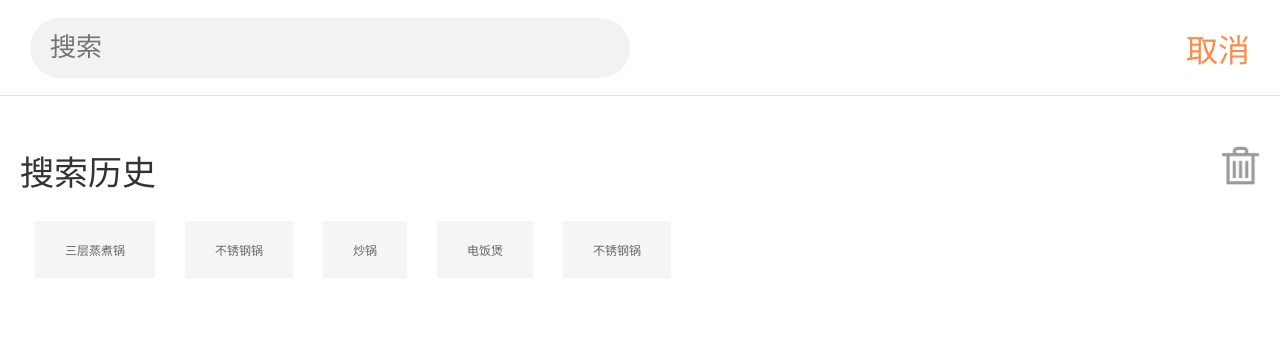
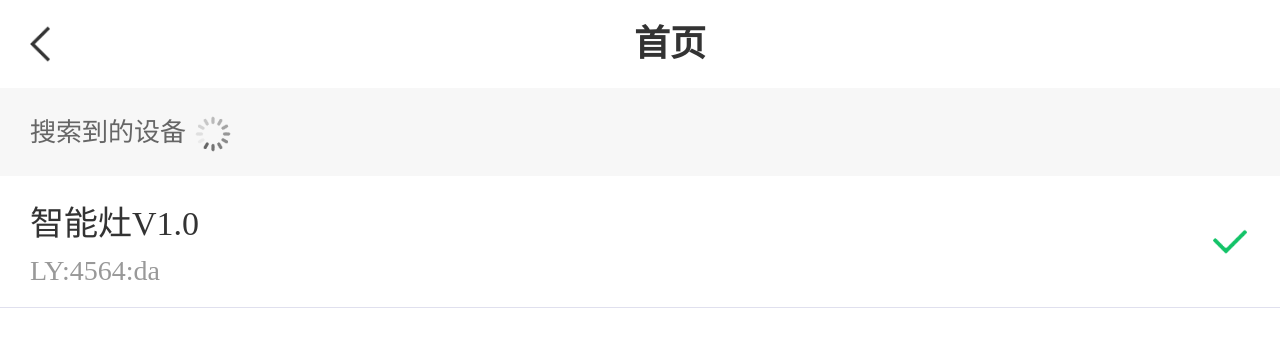
Before and after one commit to syxFree/smartWok, a plain HTML site: page widget/static/search/device.html in a window 1280 px wide. Drawn offline with Linux system fonts and the light colour scheme.

Commit message:
Fix：解决文件覆盖问题

```diff
--- a/widget/static/search/device.html
+++ b/widget/static/search/device.html
@@ -6,148 +6,288 @@
   <meta http-equiv="X-UA-Compatible" content="ie=edge">
   <title>Document</title>
   <link rel="stylesheet" href="../../css/api.css">
+  <script src="../../script/api.js" charset="utf-8"></script>
+  <script src="../../script/flexible.js" charset="utf-8"></script>
+  <script src="../../script/vue.min.js"></script>
   <style>
-    .app{
-      width: 100%;
-      min-height: 100vh;
+
+    header {
+      display: flex;
+      justify-content: space-between;
+      height: 0.88rem;
+      line-height: 0.88rem;
+      padding-left: .2rem;
+      align-items: center;
     }
-    .search-box{
-      width: 100%;
-      height: .96rem;
-      display: flex;
-      box-sizing: border-box;
+
+    header img {
+      width: .4rem;
+      height: .4rem;
+    }
+
+    header h2 {
+      font-size: 0.36rem;
+      color: #333333;
+      text-align: center;
+      padding: 0.2rem 0;
+    }
+
+    .search {
+      height: .88rem;
+      background-color: #F7F7F7;
+      font-size: 0.26rem;
+      color: #666666;
+      line-height: .88rem;
+      padding-left: .3rem;
+    }
+
+    .search img {
+      width: .4rem;
+      height: .4rem;
+      vertical-align: middle;
+      animation: mymove 3s linear infinite;
+    }
+
+    @keyframes mymove {
+      0% {
+        transform: rotate(0deg);
+        -ms-transform: rotate(0deg);
+        /* Internet Explorer */
+        -moz-transform: rotate(0deg);
+        /* Firefox */
+        -webkit-transform: rotate(0deg);
+        /* Safari 和 Chrome */
+        -o-transform: rotate(0deg);
+        /* Opera */
+        transform-origin: center;
+      }
+
+      25% {
+        transform: rotate(90deg);
+        -ms-transform: rotate(90deg);
+        /* Internet Explorer */
+        -moz-transform: rotate(90deg);
+        /* Firefox */
+        -webkit-transform: rotate(90deg);
+        /* Safari 和 Chrome */
+        -o-transform: rotate(90deg);
+        /* Opera */
+      }
+
+      50% {
+        transform: rotate(180deg);
+        -ms-transform: rotate(180deg);
+        /* Internet Explorer */
+        -moz-transform: rotate(180deg);
+        /* Firefox */
+        -webkit-transform: rotate(180deg);
+        /* Safari 和 Chrome */
+        -o-transform: rotate(180deg);
+        /* Opera */
+      }
+
+      75% {
+        transform: rotate(270deg);
+        -ms-transform: rotate(270deg);
+        /* Internet Explorer */
+        -moz-transform: rotate(270deg);
+        /* Firefox */
+        -webkit-transform: rotate(270deg);
+        /* Safari 和 Chrome */
+        -o-transform: rotate(270deg);
+        /* Opera */
+      }
+
+      100% {
+        transform: rotate(360deg);
+        -ms-transform: rotate(360deg);
+        /* Internet Explorer */
+        -moz-transform: rotate(360deg);
+        /* Firefox */
+        -webkit-transform: rotate(360deg);
+        /* Safari 和 Chrome */
+        -o-transform: rotate(360deg);
+        /* Opera */
+      }
+    }
+
+    .list-box {
+      background-color: #ffffff;
+      border-bottom: 1px solid #e0e0ee;
       padding: 0 .3rem;
-      justify-content: space-between;
-      align-items: center;
-      border-bottom: 1px solid #E0E0E0;
-    }
-    .search-box span{
-      color: #FF8C46;
-      font-size: .32rem;
-    }
-    .search{
-      width: 6rem;
-      height: .6rem;
-      background-color: rgba(0, 0, 0, 0.05);
-      box-sizing: border-box;
-      padding: 0 .2rem;
-      border-radius: .6rem;
       display: flex;
       justify-content: space-between;
       align-items: center;
     }
-    .search img{
+
+    .list-box p {
+      font-family: PingFang-SC-Medium;
+      font-size: .34rem;
+      color: #333333;
+      margin-bottom: .1rem;
+      margin-top: .2rem;
+    }
+
+    .list-box span {
+      font-family: PingFang-SC-Medium;
+      font-size: .28rem;
+      color: #999999;
+      margin-bottom: .2rem;
+    }
+
+    .list-box .wait {
+      width: .4rem;
+      height: .4rem;
+      vertical-align: middle;
+      animation: mymove 3s linear infinite;
+    }
+
+    .list-box .success {
+      width: .4rem;
+      height: .4rem;
+    }
+
+    .move {
+      position: absolute;
+      top: 0;
+      bottom: 0;
+      right: 0;
+      left: 0;
+      background: rgba(0, 0, 0, .6);
+    }
+
+    .move-box {
+      position: fixed;
+      top: 3rem;
+      left: 1.25rem;
+      width: 5rem;
+      background-color: #ffffff;
+      border-radius: 12px;
+      border-radius: 12px;
+    }
+
+    .close-box {
+      text-align: right;
+    }
+
+    .move-box .close {
       width: .3rem;
       height: .3rem;
+      text-align: right;
+      padding: .2rem .2rem 0 0;
     }
-    .search input{
-      outline: none;
-      font-size: .26rem;
+
+    .move-box .bluetooth {
+      width: 2.27rem;
+      height:1.96rem;
+      margin: .25rem 0;
     }
-    .search-history{
-      width: 100%;
-      box-sizing: border-box;
-      padding: .5rem .2rem;
+
+    .bluetooth-box {
+      text-align: center;
     }
-    .info-box{
-      width: 100%;
-      height: .5rem;
-      display: flex;
-      justify-content: space-between;
+
+    .move-title {
+      text-align: center;
     }
-    .info-box span{
-      font-size: .34rem;
-      color: #333;
+
+    .move-title b {
+      display: block;
+      font-size: 22px;
+      margin: .2rem 0;
     }
-    .info-box img{
-      width: .39rem;
-      height: .39rem;
+
+    .move-title p {
+      font-size: .24rem;
+      color: #666666;
     }
-    .search-records{
-      width: 100%;
-      margin-top: .15rem;
-      display: flex;
-      flex-wrap: wrap;
-    }
-    .records-item{
-      padding: .2rem .3rem;
-      background-color: #F5F5F5;
-      color: #666;
-      margin: .1rem .15rem;
+
+    .openblue {
+      width: 4rem;
+      height: .8rem;
+      margin: 0 auto;
+      text-align: center;
+      line-height: .8rem;
+      color: #ffffff;
+      font-size: 16px;
+      background: #FF8C46;
+      border-radius: 44px;
+      border-radius: 44px;
+      margin-top: .5rem;
+      margin-bottom: .3rem;
     }
   </style>
 </head>
 
 <body>
   <div class="app">
-    <section>
-      <div class="search-box">
-        <div class="search">
-            <input type="text" placeholder="搜索" v-model="searchTxt">
-            <img v-if="flag" src="../../image/search/selece-inputDel.png" alt="删除" @click="del">
+    <div></div>
+    <header>
+      <img src="../../image/register/black.png" alt="返回">
+      <h2>首页</h2>
+      <span></span>
+    </header>
+    <div class="search">
+      <span>搜索到的设备</span>
+      <img src="../../image/home/frame-0.png" alt="等待">
+    </div>
+    <ul>
+      <li class="list-box">
+        <div>
+          <p>智能灶V1.0</p>
+          <span>LY:4564:da</span>
         </div>
-        <span @click="cancel">取消</span>
-      </div>
-      <div class="search-history">
-        <div class="info-box">
-          <span>搜索历史</span>
-          <img src="../../image/search/search-delete.png" alt="删除搜索历史" @click="clearRecords">
+        <!-- <img src="../../image/home/frame-0.png" class="wait" alt="等待"> -->
+        <img src="../../image/home/success.png" class="success" alt="成功">
+      </li>
+    </ul>
+    <!-- 连接失败弹框 -->
+    <div class="move" v-if="openbluetooth">
+      <div class="move-box">
+        <div class="close-box"><img src="../../image/home/close.png" alt="" class="close"
+            @click.prevent="getopenbluetooth"></div>
+        <div class="bluetooth-box"><img src="../../image/home/connectfalse.png" alt="" class="bluetooth"></div>
+        <div class="move-title">
+          <b>连接失败</b>
+          <p>连接失败，请查看蓝牙或者设备状态</p>
         </div>
-        <div class="search-records">
-          <div class="records-item" v-for="(item, index) in records" :key="index" @click="goSearch(item)">{{item}}</div>
+        <div class="openblue">
+          确定
         </div>
       </div>
-    </section>
+    </div>
+    <!-- 连接输入配对码 -->
+    <!-- <div class="move" v-if="openbluetooth">
+      <div class="move-box">
+        <div class="close-box"><img src="../../image/home/close.png" alt="" class="close"
+            @click.prevent="getopenbluetooth"></div>
+        <div class="bluetooth-box"><img src="../../image/home/openblue.png" alt="" class="bluetooth"></div>
+        <div class="move-title">
+          <b>提示</b>
+          <p>添加设备，需要打开手机蓝牙</p>
+        </div>
+        <div class="openblue">
+          去打开
+        </div>
+      </div>
+    </div> -->
   </div>
-  <script src="../../script/api.js" charset="utf-8"></script>
-  <script src="../../script/flexible.js" charset="utf-8"></script>
-  <script src="../../script/vue.min.js"></script>
   <script>
     var vue = new Vue({
       el: '.app',
-      data:{
-        searchTxt:'',  //搜索框文本
-        flag:false,    //搜索框图片的显示与隐藏
-        records:['三层蒸煮锅','不锈钢锅','炒锅','电饭煲','不锈钢锅'],  //这里是从storage里拿的数据
-      },
-      watch: {
-        searchTxt:function(){
-          if(this.searchTxt!=''){
-            this.flag=true
-          }else{
-            this.flag=false
-          }
+      data() {
+        return {
+          openbluetooth:false,
         }
       },
       methods: {
-        //删除输入框的文本
-        del:function(){
-          this.searchTxt=''
+        getopenbluetooth() {
+          this.openbluetooth = !this.openbluetooth;
         },
-
-        //点击取消，回到列表页
-        cancel:function(){
-          console.log("cancel")
-        },
-
-        //点击搜索历史，跳转到搜索页面
-        goSearch:function(value){
-          console.log(value)
-        },
-
-        //清空已搜索内容
-        clearRecords:function(){
-          //这里做的是清空缓存 用api的内置方法
-          var con=confirm("您确认要清空搜索内容吗?")
-          if(con){
-            this.records=''
-          }else{
-            return
-          }
-        }
       },
     })
   </script>
+
 </body>
 
 </html>
```
